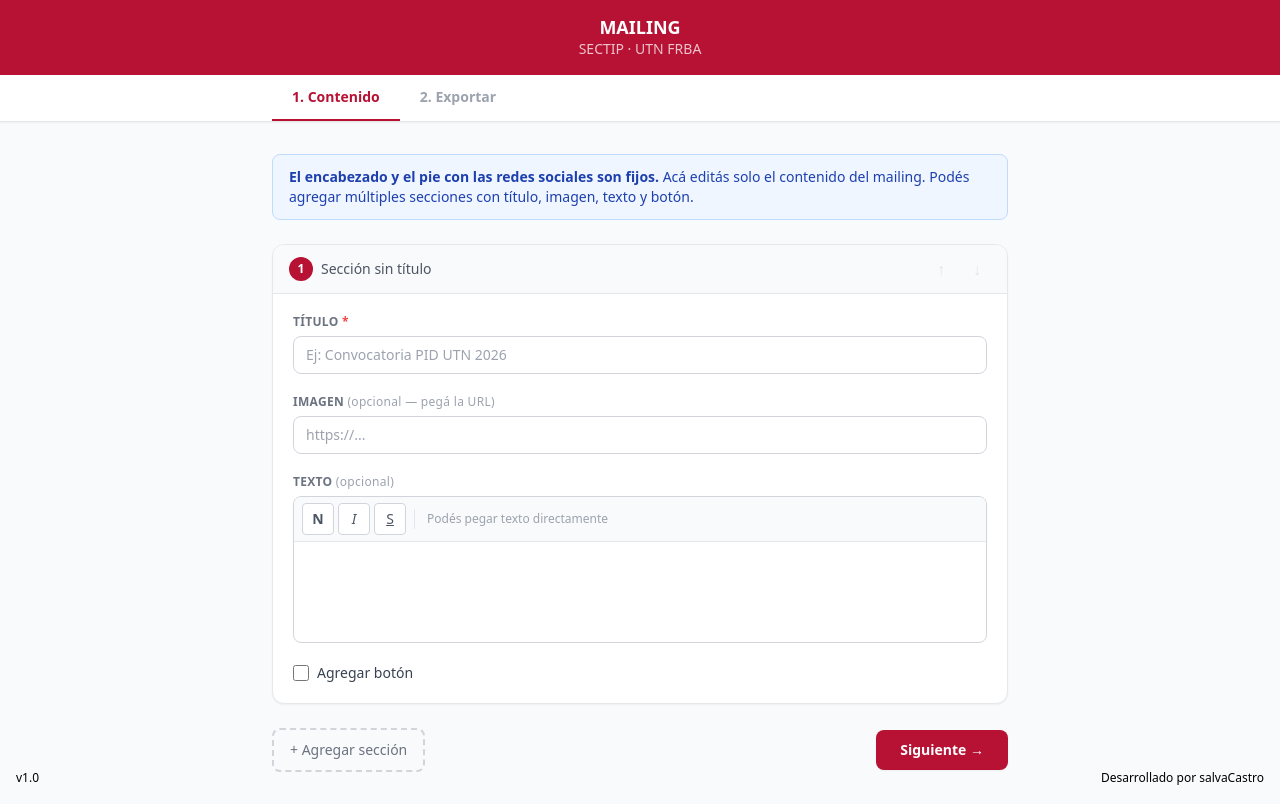
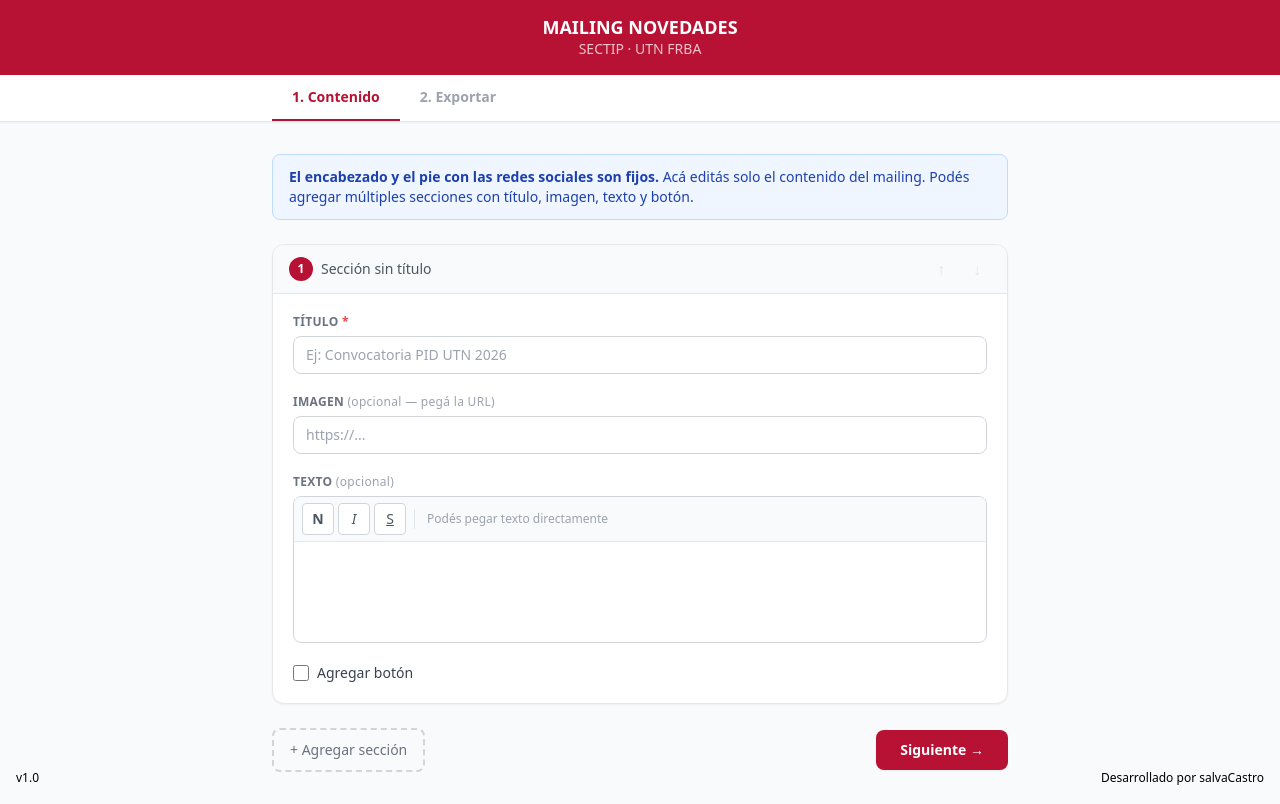
Before and after one commit to salvador-castro/mailing-sectip, a React (Vite) app: page / in a window 1280 px wide. Built offline with nearby package versions, Linux system fonts and the light colour scheme.

Commit message:
fix: title

```diff
--- a/src/App.jsx
+++ b/src/App.jsx
@@ -98,7 +98,7 @@
       <header className="bg-[#b71234] text-white shadow-md">
         <div className="max-w-3xl mx-auto px-4 py-4 relative flex items-center justify-center">
           <div className="text-center">
-            <h1 className="text-lg font-bold leading-tight">MAILING</h1>
+            <h1 className="text-lg font-bold leading-tight">MAILING NOVEDADES</h1>
             <p className="text-sm opacity-75">SECTIP · UTN FRBA</p>
           </div>
         </div>
```
